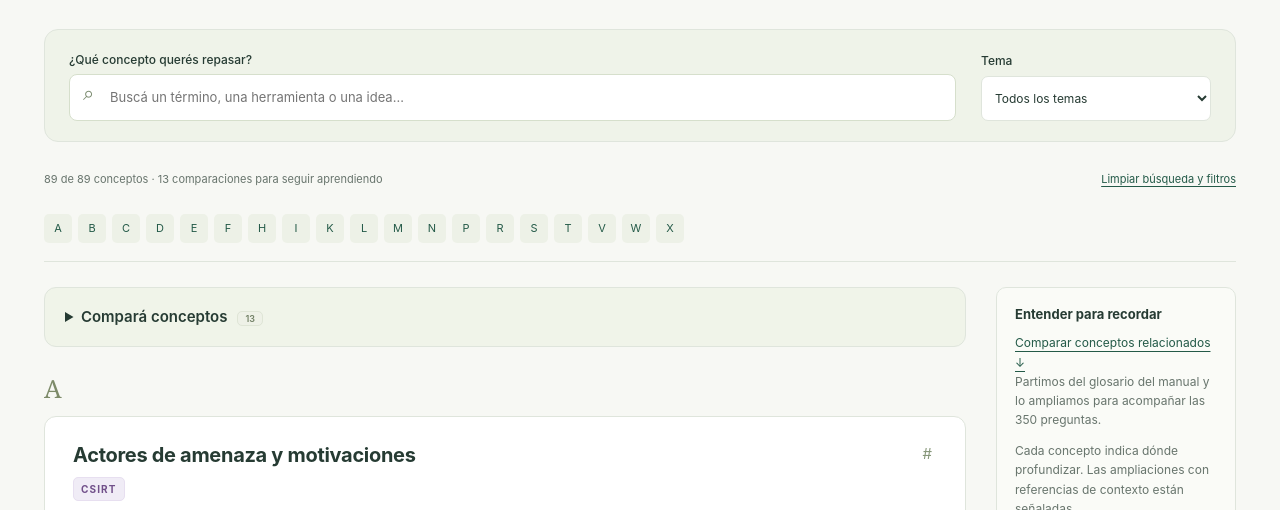
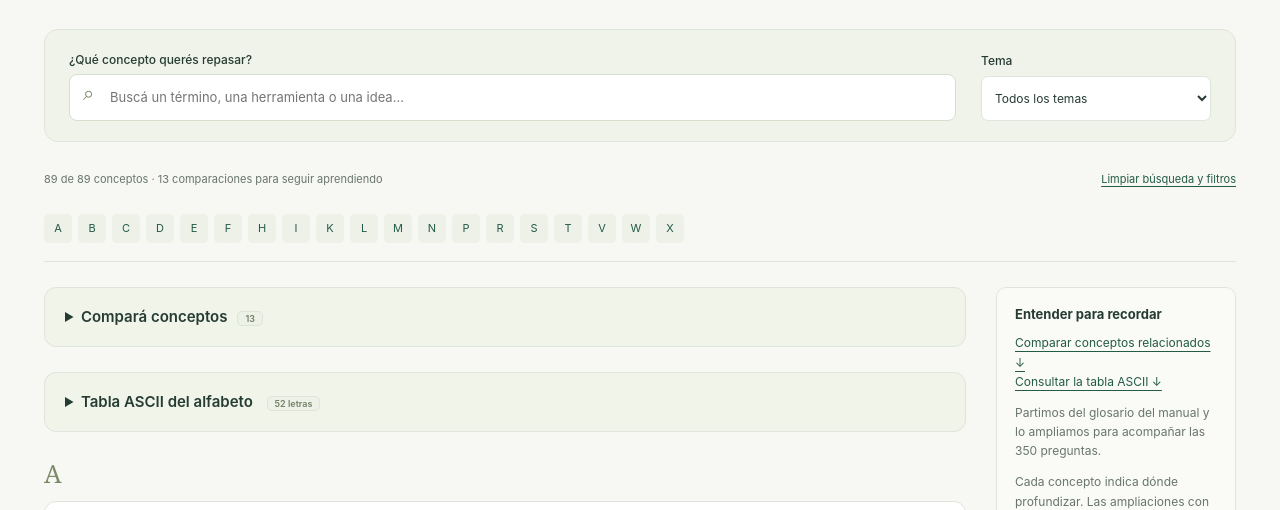
Before and after one commit to neftalito/repaso-ciber, a website: page glosario.html in a window 1280 px wide. Shown: the part 267-777 px from the top of the page. Drawn offline with Linux system fonts and the light colour scheme.

Commit message:
Agregar tabla ASCII del alfabeto al glosario

```diff
--- a/assets/glossary.js
+++ b/assets/glossary.js
@@ -2,7 +2,7 @@ import { TOPICS } from './progress.mjs';
 const $ = id => document.getElementById(id);
 const el = (tag, cls, text) => { const n = document.createElement(tag); if (cls) n.className = cls; if (text !== undefined) n.textContent = text; return n; };
 const normalize = value => value.normalize('NFD').replace(/[\u0300-\u036f]/g, '').toLowerCase();
-let entries, questions, comparisons;
+let entries, questions, comparisons, ascii;
 function matchesSearch(text, search) { return search.split(/\s+/).every(word => normalize(text).includes(word)); }
 function manualReferences(pages) {
   const refs = el('div', 'entry-references'); refs.append('PROFUNDIZÁ EN EL MANUAL · ');
@@ -11,6 +11,33 @@ function manualReferences(pages) {
     a.setAttribute('aria-label', `Manual, página ${page} (PDF, nueva pestaña)`); refs.append(a);
   }
   return refs;
+}
+function buildAsciiTable() {
+  const content = $('ascii-content');
+  content.append(el('p', '', ascii.description), el('p', 'small muted', ascii.notation));
+  const tables = el('div', 'ascii-tables');
+  for (const group of ascii.groups) {
+    const table = el('table', 'ascii-table'); table.append(el('caption', '', group.label));
+    const thead = el('thead'); const header = el('tr');
+    for (const text of ['Carácter', 'Decimal', 'Hexadecimal']) { const th = el('th', '', text); th.scope = 'col'; header.append(th); }
+    thead.append(header); table.append(thead);
+    const tbody = el('tbody');
+    for (const item of group.characters) {
+      const tr = el('tr'); const character = el('th', '', item.character); character.scope = 'row';
+      tr.append(character, el('td', '', item.decimal), el('td', '', item.hexadecimal)); tbody.append(tr);
+    }
+    table.append(tbody); tables.append(table);
+  }
+  const note = el('div', 'entry-example'); note.append(el('strong', '', '¿Y las letras del español?'), document.createTextNode(ascii.note));
+  const refs = manualReferences(ascii.manualPages); refs.append(el('span', 'reference-note', ascii.referenceNote));
+  const concept = el('a', 'text-link', 'Repasar ASCII, Unicode y bases numéricas →'); concept.href = `#${ascii.conceptId}`;
+  content.append(tables, note, refs, concept);
+}
+function filterAsciiTable(search, topic) {
+  const text = [entries.find(e => e.id === ascii.conceptId).term, ascii.title, ascii.description, ascii.notation, ascii.note, ...ascii.groups.flatMap(g => g.characters.flatMap(c => [c.character, c.decimal, c.hexadecimal]))].join(' ');
+  const visible = (topic === 'all' || ascii.topics.includes(topic)) && matchesSearch(text, search);
+  $('tabla-ascii').hidden = !visible;
+  if (visible && search) $('tabla-ascii').open = true;
 }
 function renderComparisons(search, topic) {
   const found = comparisons.filter(c => (topic === 'all' || c.topics.includes(topic))
@@ -49,6 +76,7 @@ function render() {
   const topic = $('glossary-topic').value;
   const found = entries.filter(e => (topic === 'all' || e.topics.includes(topic)) && matchesSearch([e.term, e.definition, e.explanation, e.example].join(' '), search));
   const comparisonCount = renderComparisons(search, topic);
+  filterAsciiTable(search, topic);
   $('glossary-count').textContent = `${found.length} de ${entries.length} conceptos · ${comparisonCount} comparaciones${search || topic !== 'all' ? ' con estos filtros' : ' para seguir aprendiendo'}`;
   const fragment = document.createDocumentFragment(); const alphabet = document.createDocumentFragment();
   let previousLetter;
@@ -64,6 +92,7 @@ function render() {
     const permalink = el('a', 'entry-link', '#'); permalink.href = `#${entry.id}`; permalink.setAttribute('aria-label', `Enlace directo a ${entry.term}`); permalink.title = 'Enlace directo a este concepto';
     heading.append(title, permalink); article.append(heading, el('p', 'definition', entry.definition), el('p', '', entry.explanation));
     if (entry.example) { const example = el('div', 'entry-example'); example.append(el('strong', '', 'Por ejemplo'), document.createTextNode(entry.example)); article.append(example); }
+    if (entry.id === ascii.conceptId) { const link = el('a', 'text-link ascii-entry-link', 'Consultar la tabla ASCII: letras, decimal y hexadecimal ↑'); link.href = '#tabla-ascii'; article.append(link); }
     const relatedComparisons = comparisons.filter(c => c.conceptIds.includes(entry.id));
     if (relatedComparisons.length) {
       const links = el('div', 'concept-links comparison-links');
@@ -94,13 +123,14 @@ function showHash() {
   try { id = decodeURIComponent(location.hash.slice(1)); } catch { return; }
   if (!id) return;
   const comparison = comparisons.some(c => c.id === id);
-  if (((entries.some(e => e.id === id) || comparison) && !$(id)) || (id === 'comparaciones' && $('comparaciones').hidden)) {
+  if (((entries.some(e => e.id === id) || comparison) && !$(id)) || (['comparaciones', 'tabla-ascii'].includes(id) && $(id).hidden)) {
     $('glossary-search').value = ''; $('glossary-topic').value = 'all'; render();
   }
   const target = $(id);
   if (!target) return;
   if (comparison || id === 'comparaciones') $('comparaciones').open = true;
   if (comparison) target.open = true;
+  if (id === 'tabla-ascii') target.open = true;
   target.scrollIntoView({ block: 'start' });
   if (target.matches('article')) target.focus({ preventScroll: true });
   else if (target.matches('details')) target.querySelector('summary').focus({ preventScroll: true });
@@ -108,11 +138,13 @@ function showHash() {
 document.querySelectorAll('[data-materials]').forEach(b => b.addEventListener('click', () => $('materials-dialog').showModal()));
 document.querySelector('[data-close]').addEventListener('click', () => $('materials-dialog').close());
 try {
-  const responses = await Promise.all([fetch('data/glossary.json'), fetch('data/questions.json'), fetch('data/comparisons.json')]);
+  const responses = await Promise.all([fetch('data/glossary.json'), fetch('data/questions.json'), fetch('data/comparisons.json'), fetch('data/ascii.json')]);
   if (responses.some(r => !r.ok)) throw new Error('No se pudieron cargar los conceptos.');
-  const [glossary, bank, comparisonsBank] = await Promise.all(responses.map(r => r.json()));
+  const [glossary, bank, comparisonsBank, asciiBank] = await Promise.all(responses.map(r => r.json()));
   if (comparisonsBank.version !== 1 || !comparisonsBank.comparisons?.length) throw new Error('No se pudieron cargar las comparaciones.');
+  if (asciiBank.version !== 1 || !asciiBank.groups?.length) throw new Error('No se pudo cargar la tabla ASCII.');
   entries = glossary.entries.sort((a, b) => a.term.localeCompare(b.term, 'es')); questions = bank.questions; comparisons = comparisonsBank.comparisons;
+  ascii = asciiBank; buildAsciiTable();
   const params = new URL(location.href).searchParams;
   $('glossary-search').value = params.get('q') ?? '';
   $('glossary-topic').value = Object.hasOwn(TOPICS, params.get('tema')) ? params.get('tema') : 'all';
--- a/assets/styles.css
+++ b/assets/styles.css
@@ -2246,6 +2246,51 @@ select {
   max-width: 100%;
   overflow-wrap: anywhere;
 }
+.ascii-section {
+  scroll-margin-top: 25px;
+}
+#ascii-content > p {
+  margin: 16px 0;
+  font-size: 13px;
+}
+.ascii-tables {
+  display: grid;
+  grid-template-columns: repeat(auto-fit, minmax(min(100%, 240px), 1fr));
+  gap: 20px;
+  margin: 20px 0;
+}
+.ascii-table {
+  margin: 0;
+  table-layout: fixed;
+  background: var(--paper);
+}
+.ascii-table caption {
+  padding: 10px;
+  text-align: left;
+  font-size: 14px;
+  font-weight: 600;
+  color: var(--green);
+}
+.ascii-table th, .ascii-table td {
+  padding: 9px 5px;
+  text-align: center;
+  font-size: 12px;
+}
+.ascii-table thead th {
+  background: #eef3e7;
+  color: var(--ink);
+}
+.ascii-table tbody th, .ascii-table td {
+  font-family: ui-monospace, SFMono-Regular, Consolas, monospace;
+  font-variant-numeric: tabular-nums;
+}
+.ascii-table tbody th {
+  font-weight: 600;
+}
+.ascii-entry-link {
+  display: inline-block;
+  margin-bottom: 16px;
+}
 @media (max-width: 480px) {
   .answer-choice {
     padding: 12px 11px;
--- /dev/null
+++ b/data/ascii.json
@@ -0,0 +1,289 @@
+{
+  "version": 1,
+  "conceptId": "ascii",
+  "title": "Tabla ASCII del alfabeto",
+  "description": "Las 52 letras del alfabeto latino básico: A–Z y a–z. Cada carácter tiene un valor distinto; las mayúsculas y las minúsculas no comparten código.",
+  "notation": "El prefijo 0x indica base hexadecimal. Por ejemplo, A = 65 en decimal = 0x41 en hexadecimal; a = 97 = 0x61.",
+  "note": "La ñ, la Ñ, las vocales con tilde y la ü no pertenecen al ASCII estándar. Para representarlas se utilizan otras codificaciones, como UTF-8; no tienen un valor ASCII estándar.",
+  "topics": [
+    "cripto",
+    "malware"
+  ],
+  "manualPages": [
+    6,
+    7
+  ],
+  "referenceNote": "Tabla de consulta elaborada como ampliación del concepto de ASCII y las bases numéricas del manual.",
+  "groups": [
+    {
+      "label": "Mayúsculas · A–Z",
+      "characters": [
+        {
+          "character": "A",
+          "decimal": 65,
+          "hexadecimal": "0x41"
+        },
+        {
+          "character": "B",
+          "decimal": 66,
+          "hexadecimal": "0x42"
+        },
+        {
+          "character": "C",
+          "decimal": 67,
+          "hexadecimal": "0x43"
+        },
+        {
+          "character": "D",
+          "decimal": 68,
+          "hexadecimal": "0x44"
+        },
+        {
+          "character": "E",
+          "decimal": 69,
+          "hexadecimal": "0x45"
+        },
+        {
+          "character": "F",
+          "decimal": 70,
+          "hexadecimal": "0x46"
+        },
+        {
+          "character": "G",
+          "decimal": 71,
+          "hexadecimal": "0x47"
+        },
+        {
+          "character": "H",
+          "decimal": 72,
+          "hexadecimal": "0x48"
+        },
+        {
+          "character": "I",
+          "decimal": 73,
+          "hexadecimal": "0x49"
+        },
+        {
+          "character": "J",
+          "decimal": 74,
+          "hexadecimal": "0x4A"
+        },
+        {
+          "character": "K",
+          "decimal": 75,
+          "hexadecimal": "0x4B"
+        },
+        {
+          "character": "L",
+          "decimal": 76,
+          "hexadecimal": "0x4C"
+        },
+        {
+          "character": "M",
+          "decimal": 77,
+          "hexadecimal": "0x4D"
+        },
+        {
+          "character": "N",
+          "decimal": 78,
+          "hexadecimal": "0x4E"
+        },
+        {
+          "character": "O",
+          "decimal": 79,
+          "hexadecimal": "0x4F"
+        },
+        {
+          "character": "P",
+          "decimal": 80,
+          "hexadecimal": "0x50"
+        },
+        {
+          "character": "Q",
+          "decimal": 81,
+          "hexadecimal": "0x51"
+        },
+        {
+          "character": "R",
+          "decimal": 82,
+          "hexadecimal": "0x52"
+        },
+        {
+          "character": "S",
+          "decimal": 83,
+          "hexadecimal": "0x53"
+        },
+        {
+          "character": "T",
+          "decimal": 84,
+          "hexadecimal": "0x54"
+        },
+        {
+          "character": "U",
+          "decimal": 85,
+          "hexadecimal": "0x55"
+        },
+        {
+          "character": "V",
+          "decimal": 86,
+          "hexadecimal": "0x56"
+        },
+        {
+          "character": "W",
+          "decimal": 87,
+          "hexadecimal": "0x57"
+        },
+        {
+          "character": "X",
+          "decimal": 88,
+          "hexadecimal": "0x58"
+        },
+        {
+          "character": "Y",
+          "decimal": 89,
+          "hexadecimal": "0x59"
+        },
+        {
+          "character": "Z",
+          "decimal": 90,
+          "hexadecimal": "0x5A"
+        }
+      ]
+    },
+    {
+      "label": "Minúsculas · a–z",
+      "characters": [
+        {
+          "character": "a",
+          "decimal": 97,
+          "hexadecimal": "0x61"
+        },
+        {
+          "character": "b",
+          "decimal": 98,
+          "hexadecimal": "0x62"
+        },
+        {
+          "character": "c",
+          "decimal": 99,
+          "hexadecimal": "0x63"
+        },
+        {
+          "character": "d",
+          "decimal": 100,
+          "hexadecimal": "0x64"
+        },
+        {
+          "character": "e",
+          "decimal": 101,
+          "hexadecimal": "0x65"
+        },
+        {
+          "character": "f",
+          "decimal": 102,
+          "hexadecimal": "0x66"
+        },
+        {
+          "character": "g",
+          "decimal": 103,
+          "hexadecimal": "0x67"
+        },
+        {
+          "character": "h",
+          "decimal": 104,
+          "hexadecimal": "0x68"
+        },
+        {
+          "character": "i",
+          "decimal": 105,
+          "hexadecimal": "0x69"
+        },
+        {
+          "character": "j",
+          "decimal": 106,
+          "hexadecimal": "0x6A"
+        },
+        {
+          "character": "k",
+          "decimal": 107,
+          "hexadecimal": "0x6B"
+        },
+        {
+          "character": "l",
+          "decimal": 108,
+          "hexadecimal": "0x6C"
+        },
+        {
+          "character": "m",
+          "decimal": 109,
+          "hexadecimal": "0x6D"
+        },
+        {
+          "character": "n",
+          "decimal": 110,
+          "hexadecimal": "0x6E"
+        },
+        {
+          "character": "o",
+          "decimal": 111,
+          "hexadecimal": "0x6F"
+        },
+        {
+          "character": "p",
+          "decimal": 112,
+          "hexadecimal": "0x70"
+        },
+        {
+          "character": "q",
+          "decimal": 113,
+          "hexadecimal": "0x71"
+        },
+        {
+          "character": "r",
+          "decimal": 114,
+          "hexadecimal": "0x72"
+        },
+        {
+          "character": "s",
+          "decimal": 115,
+          "hexadecimal": "0x73"
+        },
+        {
+          "character": "t",
+          "decimal": 116,
+          "hexadecimal": "0x74"
+        },
+        {
+          "character": "u",
+          "decimal": 117,
+          "hexadecimal": "0x75"
+        },
+        {
+          "character": "v",
+          "decimal": 118,
+          "hexadecimal": "0x76"
+        },
+        {
+          "character": "w",
+          "decimal": 119,
+          "hexadecimal": "0x77"
+        },
+        {
+          "character": "x",
+          "decimal": 120,
+          "hexadecimal": "0x78"
+        },
+        {
+          "character": "y",
+          "decimal": 121,
+          "hexadecimal": "0x79"
+        },
+        {
+          "character": "z",
+          "decimal": 122,
+          "hexadecimal": "0x7A"
+        }
+      ]
+    }
+  ]
+}
--- a/glosario.html
+++ b/glosario.html
@@ -1,5 +1,5 @@
 <!doctype html>
-<html lang="es-AR"><head><meta charset="utf-8"><meta name="viewport" content="width=device-width, initial-scale=1"><meta name="theme-color" content="#245a48"><meta name="description" content="Glosario ampliado de Criptografía, CSIRT y Malware para IC 2026. Conceptos, ejemplos y referencias al manual."><title>Glosario · IC 2026</title><link rel="icon" href="assets/favicon.svg" type="image/svg+xml"><link rel="stylesheet" href="assets/styles.css?v=20261021-4"><script type="module" src="assets/glossary.js?v=20261021-3"></script></head><body>
+<html lang="es-AR"><head><meta charset="utf-8"><meta name="viewport" content="width=device-width, initial-scale=1"><meta name="theme-color" content="#245a48"><meta name="description" content="Glosario ampliado de Criptografía, CSIRT y Malware para IC 2026. Conceptos, ejemplos y referencias al manual."><title>Glosario · IC 2026</title><link rel="icon" href="assets/favicon.svg" type="image/svg+xml"><link rel="stylesheet" href="assets/styles.css?v=20261021-5"><script type="module" src="assets/glossary.js?v=20261021-4"></script></head><body>
   <a class="skip-link" href="#glossary-main">Saltar al glosario</a>
   <header class="site-header"><div class="header-inner">
     <a class="brand" href="index.html" aria-label="IC 2026, inicio"><span class="brand-mark" aria-hidden="true">ic<span>·</span></span><span>IC <strong>2026</strong><small>ESPACIO DE ESTUDIO</small></span></a>
@@ -11,7 +11,7 @@
     <section class="glossary-tools" aria-label="Buscar y filtrar conceptos"><div class="search-field"><label for="glossary-search">¿Qué concepto querés repasar?</label><div class="search-wrap"><span aria-hidden="true">⌕</span><input type="search" id="glossary-search" placeholder="Buscá un término, una herramienta o una idea…" autocomplete="off"></div></div><div class="filter-field"><label for="glossary-topic">Tema</label><select id="glossary-topic"><option value="all">Todos los temas</option><option value="cripto">Criptografía</option><option value="csirt">CSIRT</option><option value="malware">Malware</option></select></div></section>
     <div class="glossary-summary"><span id="glossary-count" role="status" aria-live="polite">Cargando conceptos…</span><button class="text-button" id="clear-search">Limpiar búsqueda y filtros</button></div>
     <nav id="alphabet" class="alphabet" aria-label="Ir a una letra"></nav>
-    <div class="glossary-layout"><div class="glossary-content"><details id="comparaciones" class="comparisons-section"><summary><span>Compará conceptos</span><span id="comparison-count" class="count-pill"></span></summary><p class="small muted">Diferencias clave, ejemplos y referencias al manual. Cuadros de elaboración didáctica.</p><div id="comparison-list"></div></details><div id="glossary-entries" class="glossary-entries" aria-label="Entradas del glosario"></div></div><aside class="glossary-sidebar"><h2>Entender para recordar</h2><a href="#comparaciones">Comparar conceptos relacionados ↓</a><p>Partimos del glosario del manual y lo ampliamos para acompañar las 350 preguntas.</p><p>Cada concepto indica dónde profundizar. Las ampliaciones con referencias de contexto están señaladas.</p><hr><a href="docs/Manual_IC2026_Cripto_CSIRT_Malware_Descarga.pdf#page=51" target="_blank" rel="noopener">Glosario del manual, pp. 51–52 ↗</a><hr><p>Los enlaces de cada entrada se pueden copiar y compartir. Los PDF se abren en una pestaña nueva.</p><a href="index.html">Retomar mi práctica →</a></aside></div>
+    <div class="glossary-layout"><div class="glossary-content"><details id="comparaciones" class="comparisons-section"><summary><span>Compará conceptos</span><span id="comparison-count" class="count-pill"></span></summary><p class="small muted">Diferencias clave, ejemplos y referencias al manual. Cuadros de elaboración didáctica.</p><div id="comparison-list"></div></details><details id="tabla-ascii" class="comparisons-section ascii-section"><summary>Tabla ASCII del alfabeto <span class="count-pill">52 letras</span></summary><div id="ascii-content"></div></details><div id="glossary-entries" class="glossary-entries" aria-label="Entradas del glosario"></div></div><aside class="glossary-sidebar"><h2>Entender para recordar</h2><a href="#comparaciones">Comparar conceptos relacionados ↓</a><p><a href="#tabla-ascii">Consultar la tabla ASCII ↓</a></p><p>Partimos del glosario del manual y lo ampliamos para acompañar las 350 preguntas.</p><p>Cada concepto indica dónde profundizar. Las ampliaciones con referencias de contexto están señaladas.</p><hr><a href="docs/Manual_IC2026_Cripto_CSIRT_Malware_Descarga.pdf#page=51" target="_blank" rel="noopener">Glosario del manual, pp. 51–52 ↗</a><hr><p>Los enlaces de cada entrada se pueden copiar y compartir. Los PDF se abren en una pestaña nueva.</p><a href="index.html">Retomar mi práctica →</a></aside></div>
   </main>
   <footer class="site-footer"><span><strong>IC 2026</strong> · Hecho para entender.</span><p>Referencias al manual disponible; las diapositivas originales tienen su propia numeración.</p><button class="text-button" data-materials>Consultar los 3 PDF ↗</button></footer>
   <dialog id="materials-dialog" aria-labelledby="materials-title"><div class="dialog-heading"><h2 id="materials-title">Material de consulta</h2><button class="close-button" data-close aria-label="Cerrar material">×</button></div><p>Los tres documentos originales, disponibles para consultar o descargar.</p><div class="document-links"><a href="docs/Manual_IC2026_Cripto_CSIRT_Malware_Descarga.pdf" target="_blank" rel="noopener"><span>01</span><div><strong>Manual de estudio</strong><small>55 páginas · conceptos y glosario</small></div><span>↗</span></a><a href="docs/IC_2026_Cripto_CSIRT_Malware_350_Preguntas.pdf" target="_blank" rel="noopener"><span>02</span><div><strong>350 preguntas originales</strong><small>172 páginas · incluye el anexo original</small></div><span>↗</span></a><a href="docs/IC_2026_Cripto_CSIRT_Malware_Solucionario.pdf" target="_blank" rel="noopener"><span>03</span><div><strong>Solucionario explicado</strong><small>43 páginas · respuestas y fuentes</small></div><span>↗</span></a></div><p class="small muted">Las citas «Fuente original» corresponden a las diapositivas de la cátedra mencionadas en el solucionario. Esos archivos no están incluidos. Los enlaces «Manual» abren páginas del manual disponible, con numeración propia. Los PDF se abren en una pestaña nueva.</p></dialog>
```
Also changed, not shown: index.html (+1 -1 lines), tests/VALIDATION.md (+8 -2 lines), tests/browser.mjs (+15 -0 lines), tests/content.test.js (+13 -0 lines), tests/dom.mjs (+25 -0 lines), README.md, 1 other file.
